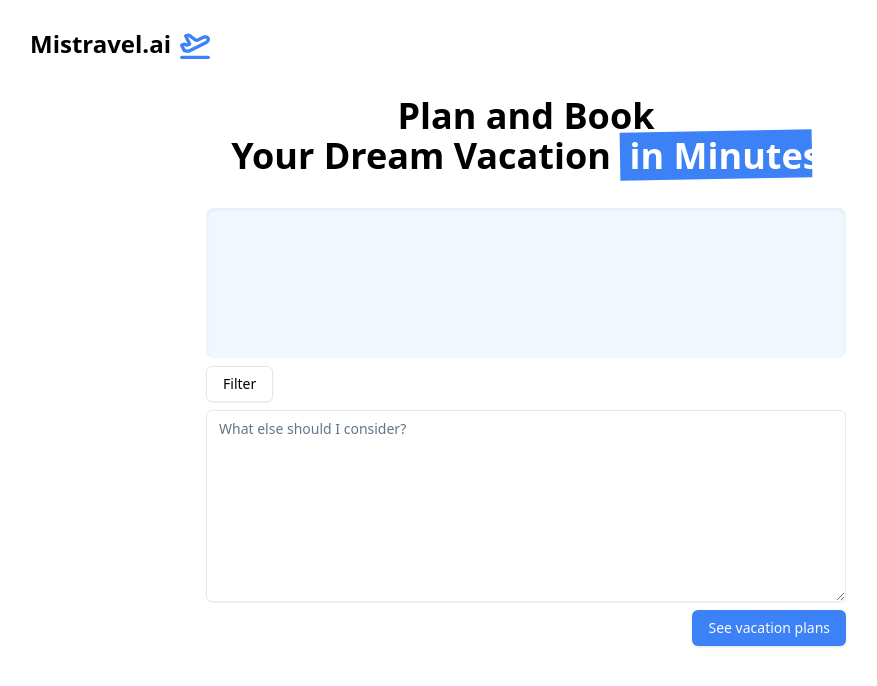
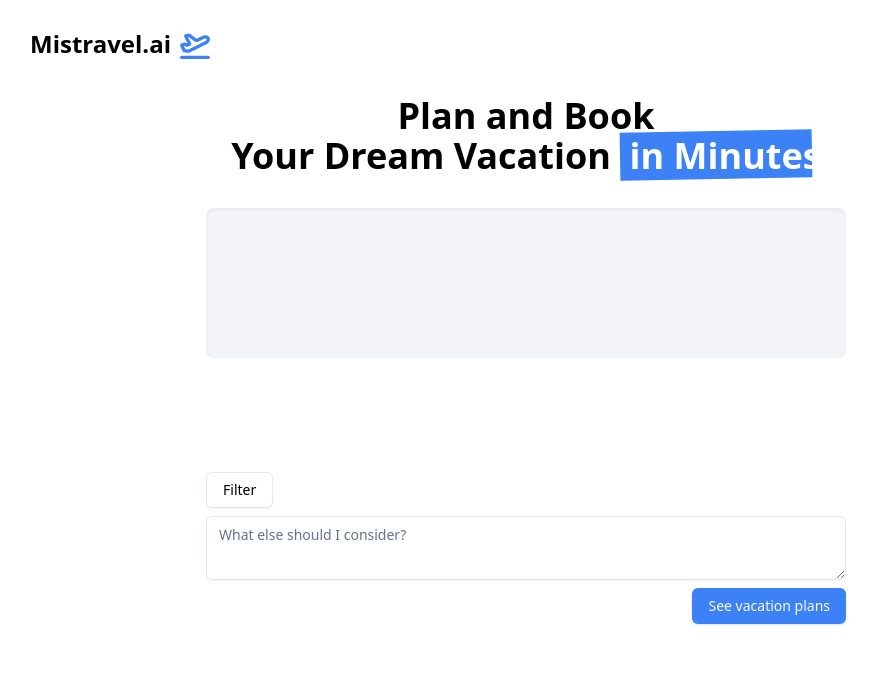
Before and after one commit to lusxvr/mistral_qb_hack, a Vue app in the folder webapp/: page / in a window 1280 px wide. Shown: the top 686 px of the page, without its empty margins (114-991 px from the left). Built offline with nearby package versions, Linux system fonts and the light colour scheme.

Commit message:
adjusted component sizing

```diff
--- a/webapp/src/interaction/ChatLog.vue
+++ b/webapp/src/interaction/ChatLog.vue
@@ -25,9 +25,9 @@ watch(() => store.chatLog.length, () => {
 </script>
 
 <template>
-    <ScrollArea ref="scrollAreaRef" class="w-full h-[150px]">
+    <ScrollArea ref="scrollAreaRef" class="w-full h-64">
         <div class="min-h-[150px] flex flex-col items-start text-left w-full rounded-lg px-4 py-2 space-y-2 [box-shadow:inset_0_2px_4px_0_rgb(0_0_0_/_0.05)]
-        bg-[#f1f7ff]">
+        bg-[#f2f4f8]">
             <div v-for="message in [...store.chatLog].sort((a, b) => a.id - b.id)"
                  :key="message.id"
                  class="flex flex-row items-start w-full"
--- a/webapp/src/interaction/TextInput.vue
+++ b/webapp/src/interaction/TextInput.vue
@@ -44,7 +44,7 @@ const handleSubmit = async () => {
 </script>
 
 <template>
-    <Textarea v-model="inputValue" placeholder="What else should I consider?" class="min-h-48" />
+    <Textarea v-model="inputValue" placeholder="What else should I consider?" class="min-h-16" />
     <div class="w-full flex justify-end">
       <Button variant="default" @click="handleSubmit" :disabled="isWaitingForResponse" class="bg-[#3C82F6] hover:bg-[#2864c3]">
         <LoaderCircle v-if="isWaitingForResponse" class="animate-spin h-4 w-4" />
```
